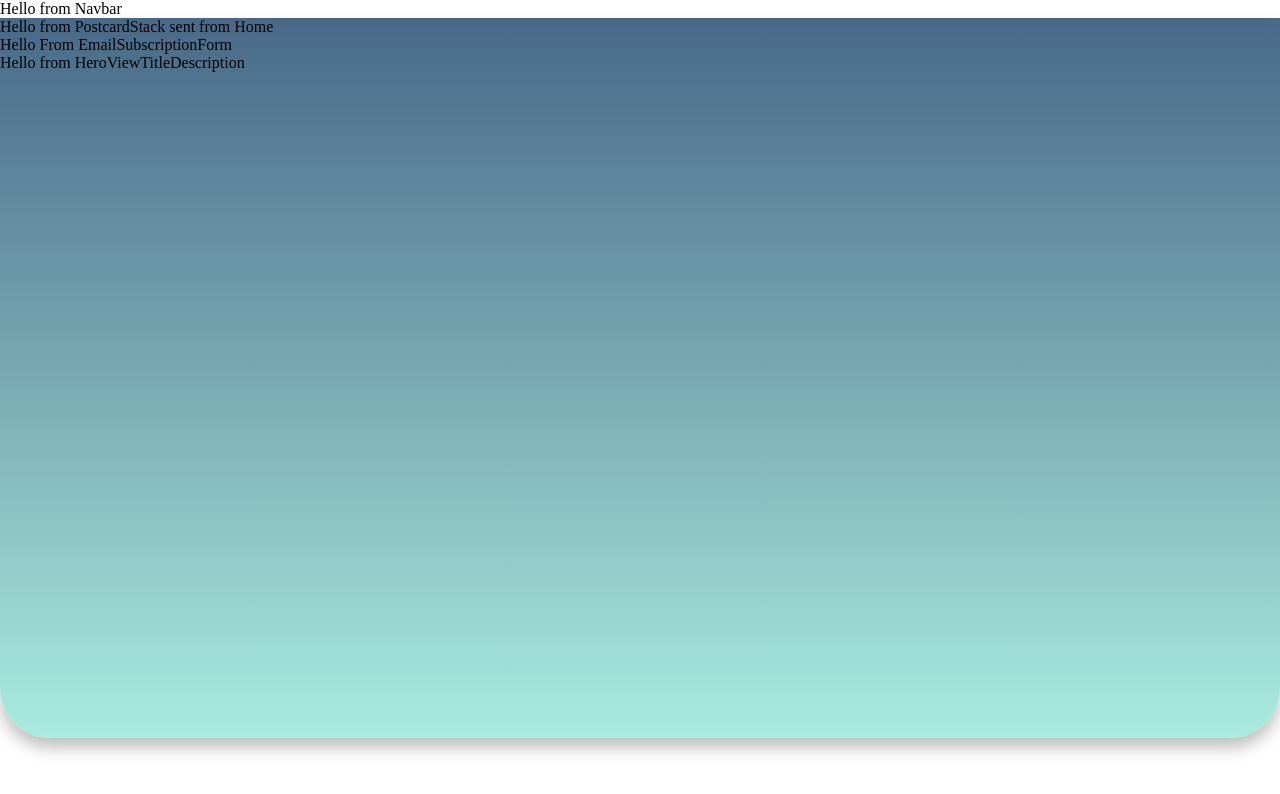
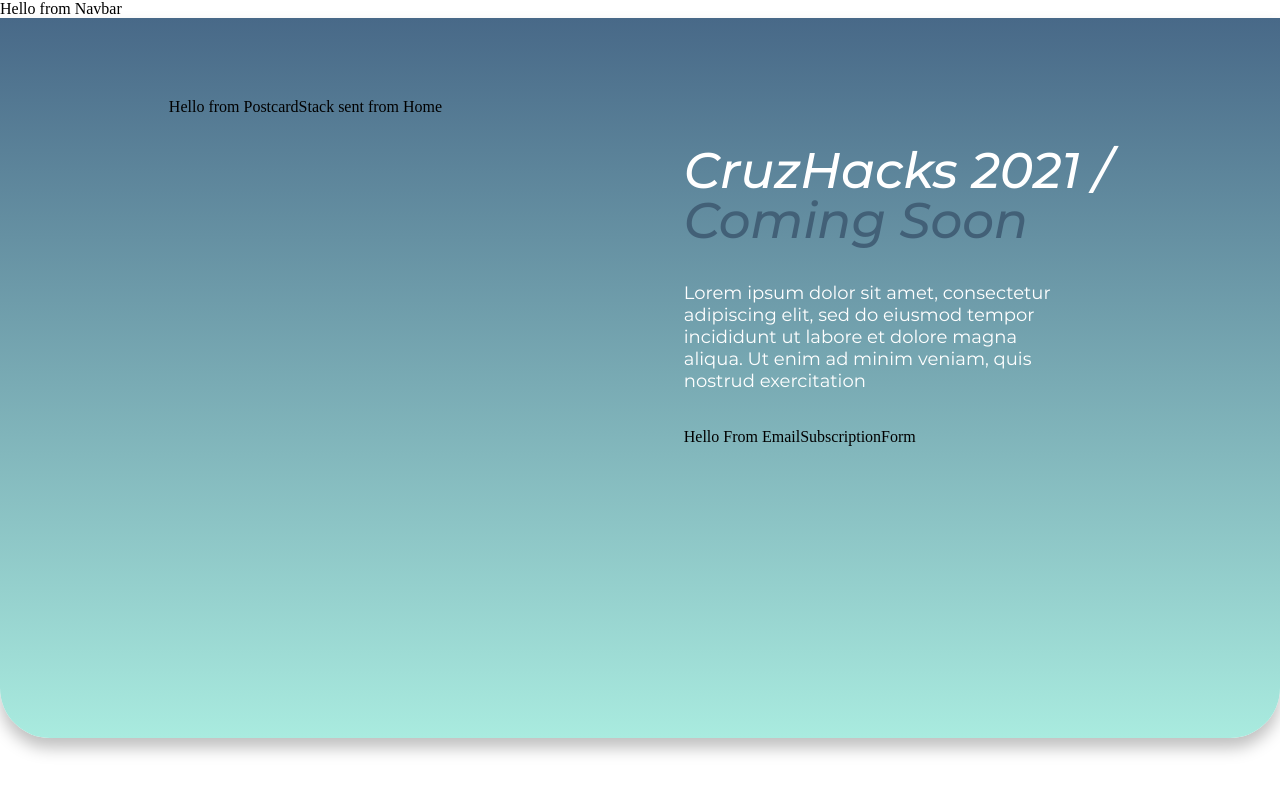
Before and after one commit to CruzHacks/cruzhacks-2021-website, a React (Create React App) app: page / in a window 1280 px wide. Shown: the top 794 px of the page. Built offline with nearby package versions, Linux system fonts and the light colour scheme.

Commit message:
Some initial formatting for the homepage title and text.

```diff
--- a/src/stylesheets/_typography.scss
+++ b/src/stylesheets/_typography.scss
@@ -1,14 +1,69 @@
+@use "src/stylesheets/responsiveness";
+
 $font-family-base: "Montserrat", "sans-serif";
 $font-family-italic: "Montserrat Italic", "sans-serif";
 
-@mixin major-title {
-  font-family: $font-family-italic;
-  font-size: 50px;
-  color: var(--wedgewood);
+// ============================================================================
+// Responsive Fonts
+// ============================================================================
+
+///
+/// Viewport sized typography with minimum and maximum values
+///
+/// @author Eduardo Boucas (@eduardoboucas)
+///
+/// @param {Number}   $responsive  - Viewport-based size
+/// @param {Number}   $min         - Minimum font size (px)
+/// @param {Number}   $max         - Maximum font size (px)
+///                                  (optional)
+/// @param {Number}   $fallback    - Fallback for viewport-
+///                                  based units (optional)
+///
+/// @example scss - 5vw font size (with 50px fallback),
+///                 minumum of 35px and maximum of 150px
+///  @include responsive-font(5vw, 35px, 150px, 50px);
+///
+@mixin responsive-font($responsive, $min, $max: false, $fallback: false) {
+  $responsive-unitless: $responsive / ($responsive - $responsive + 1);
+  $dimension: if(unit($responsive) == "vh", "height", "width");
+  $min-breakpoint: $min / $responsive-unitless * 100;
+
+  @media (max-#{$dimension}: #{$min-breakpoint}) {
+    font-size: $min;
+  }
+
+  @if $max {
+    $max-breakpoint: $max / $responsive-unitless * 100;
+
+    @media (min-#{$dimension}: #{$max-breakpoint}) {
+      font-size: $max;
+    }
+  }
+
+  @if $fallback {
+    font-size: $fallback;
+  }
+
+  font-size: $responsive;
 }
 
-@mixin title-info {
+@mixin h1 {
+  margin: 0;
+  color: var(--white);
   font-family: $font-family-italic;
-  font-size: 50px;
+  font-weight: normal;
+
+  @include responsive-font($responsive: 4vw, $min: 32px, $max: 50px);
+  line-height: 50px;
+
+  @include responsiveness.respond(tab-port) {
+    line-height: 40px;
+  }
+}
+
+@mixin title-text {
   color: var(--white);
+  font-family: $font-family-base;
+
+  @include responsive-font($responsive: 2.4vw, $min: 12px, $max: 18px);
 }
--- a/src/stylesheets/_variables.scss
+++ b/src/stylesheets/_variables.scss
@@ -4,6 +4,9 @@
   --wedgewood: #4f728e;
   --grey: #bfbfbf;
 
+  /* variations */
+  --wedgewood__dark: #{darken(#4f728e, 7%)};
+
   /* These are for gradient */
   --wedgewood__gradient: #486988;
   --waterleaf: #a9ebdf;
--- a/src/views/Hero/Hero.scss
+++ b/src/views/Hero/Hero.scss
@@ -1,11 +1,56 @@
+@use "src/stylesheets/typography";
+@use "src/stylesheets/responsiveness";
+
 .HeroView {
-  height: 100%;
+  display: flex;
+  overflow: hidden;
+  justify-content: center;
+  min-height: 100%;
 
   &__homeView {
     background: linear-gradient(180deg, var(--wedgewood__gradient) 0%, var(--waterleaf) 100%);
-    height: 90%;
+    min-height: 90%;
     border-bottom-left-radius: 50px;
     border-bottom-right-radius: 50px;
     box-shadow: 0 10px 16px rgba(0, 0, 0, 0.25);
   }
+
+  &__container {
+    display: flex;
+    flex-direction: row;
+    flex-wrap: wrap;
+    justify-content: center;
+    width: 100%;
+    max-width: 1200px;
+    margin: 5em 3em;
+
+    @include responsiveness.respond(phone) {
+      margin: 1em;
+    }
+  }
+
+  &__visual {
+    // postcard styling
+    max-width: 500px;
+    margin: 0 auto;
+  }
+
+  &__text {
+    margin: 3em auto;
+
+    > h1 {
+      @include typography.h1;
+
+      > span {
+        color: var(--wedgewood__dark);
+      }
+    }
+
+    > p {
+      max-width: 375px;
+      margin: 2em 0;
+
+      @include typography.title-text;
+    }
+  }
 }
--- a/src/views/Hero/index.view.tsx
+++ b/src/views/Hero/index.view.tsx
@@ -16,11 +16,19 @@
     <div
       className={cx("HeroView", { HeroView__homeView: pageName === "Home" })}
     >
-      <PostcardStack pageName={pageName} />
-      <EmailSubscriptionForm />
-      Hello from HeroView
-      {title}
-      {description}
+      <div className="HeroView__container">
+        <div className="HeroView__visual">
+          <PostcardStack pageName={pageName} />
+        </div>
+        <div className="HeroView__text">
+          <h1>CruzHacks 2021 /</h1>
+          <h1>
+            <span>{title}</span>
+          </h1>
+          <p>{description}</p>
+          <EmailSubscriptionForm />
+        </div>
+      </div>
     </div>
   );
 };
--- a/src/views/Home/index.view.tsx
+++ b/src/views/Home/index.view.tsx
@@ -4,11 +4,17 @@
 
 import "./Home.scss";
 
+const title = "Coming Soon";
+const description =
+  "Lorem ipsum dolor sit amet, consectetur adipiscing elit, sed do eiusmod tempor " +
+  "incididunt ut labore et dolore magna aliqua. Ut enim ad minim veniam, quis " +
+  "nostrud exercitation";
+
 const HomepageView: React.FC = () => {
   return (
     <div className="Homepage">
       <Navbar />
-      <HeroView pageName={"Home"} title={"Title"} description={"Description"} />
+      <HeroView pageName={"Home"} title={title} description={description} />
     </div>
   );
 };
```
Also changed, not shown: .stylelintrc.js, 1 other file (tests, documents, lock files or other folders).
